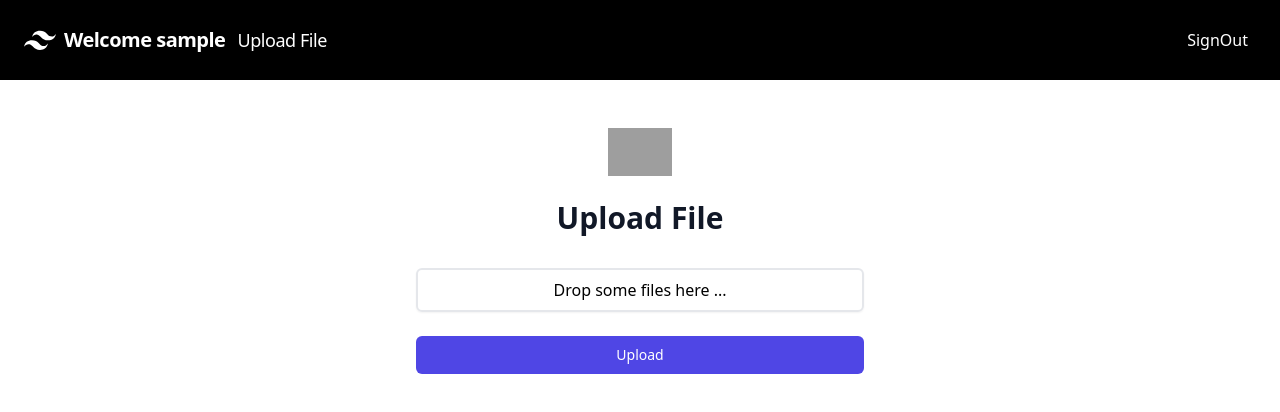
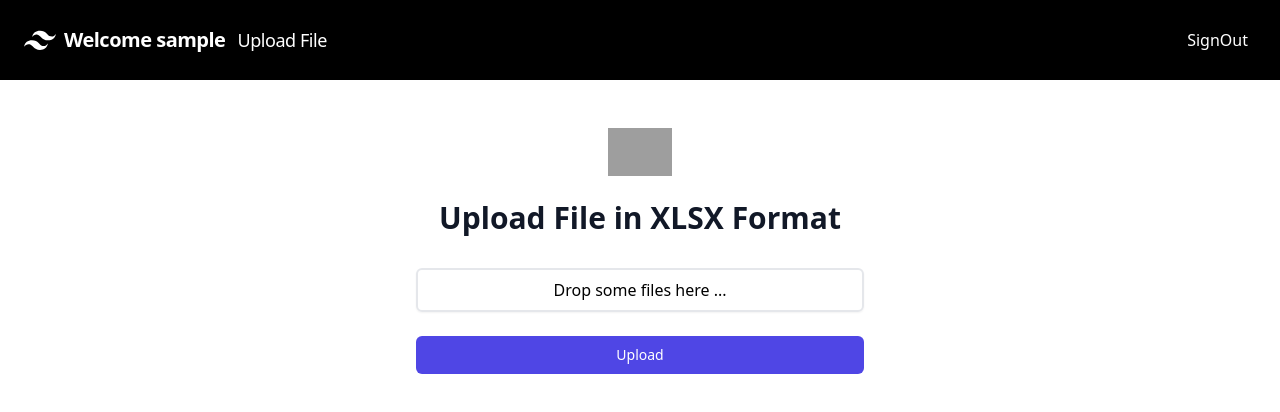
Before and after one commit to namank03/irr_frontend, a React (Create React App) app: page /upload in a window 1280 px wide. Shown: the top 412 px of the page. Built offline with nearby package versions, Linux system fonts and the light colour scheme; sample sign-in values are in the browser's storage; grey boxes are pictures that could not be loaded.

Commit message:
added format

```diff
--- a/src/components/FileUpload.jsx
+++ b/src/components/FileUpload.jsx
@@ -43,7 +43,7 @@ const FileUpload = () => {
             alt='Workflow'
           />
           <h2 className='mt-6 text-center text-3xl font-extrabold text-gray-900'>
-            Upload File
+            Upload File in XLSX Format
           </h2>
         </div>
         <form className='mt-8 space-y-6' onSubmit={(e) => onFileUpload(e)}>
```
